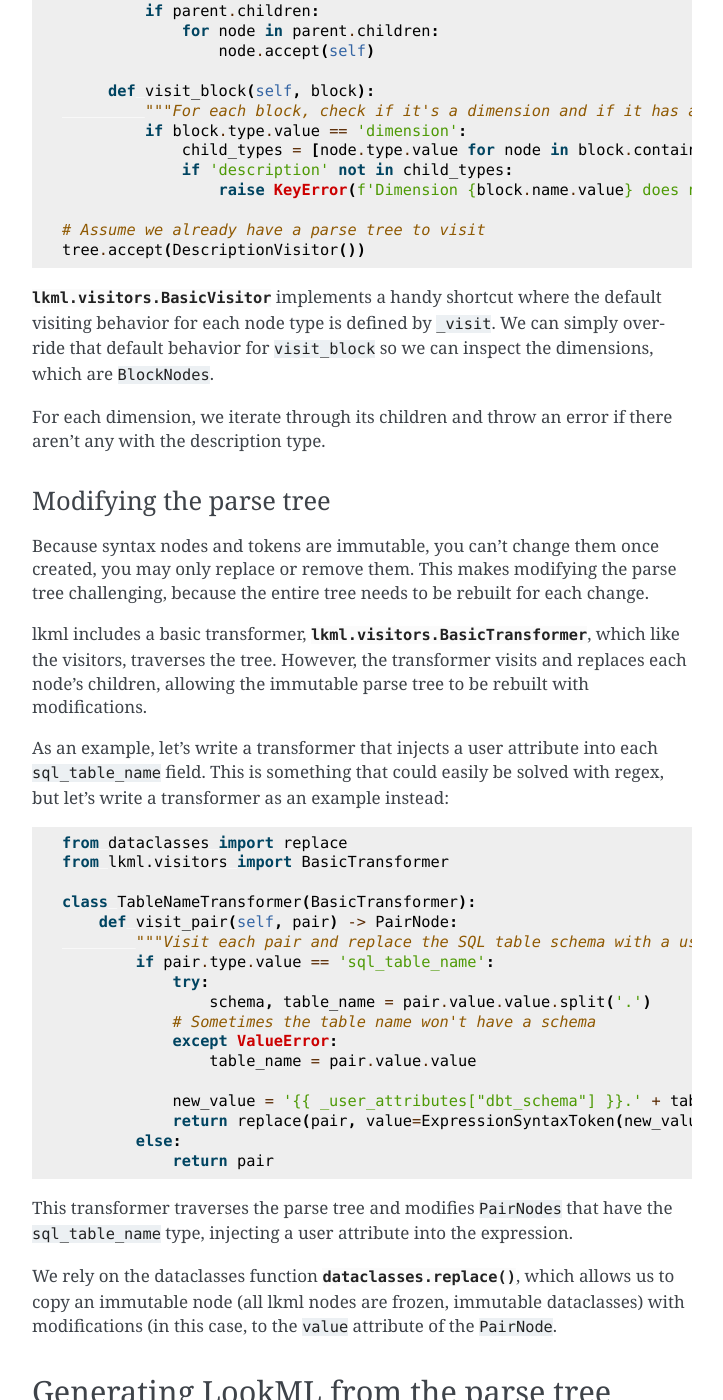
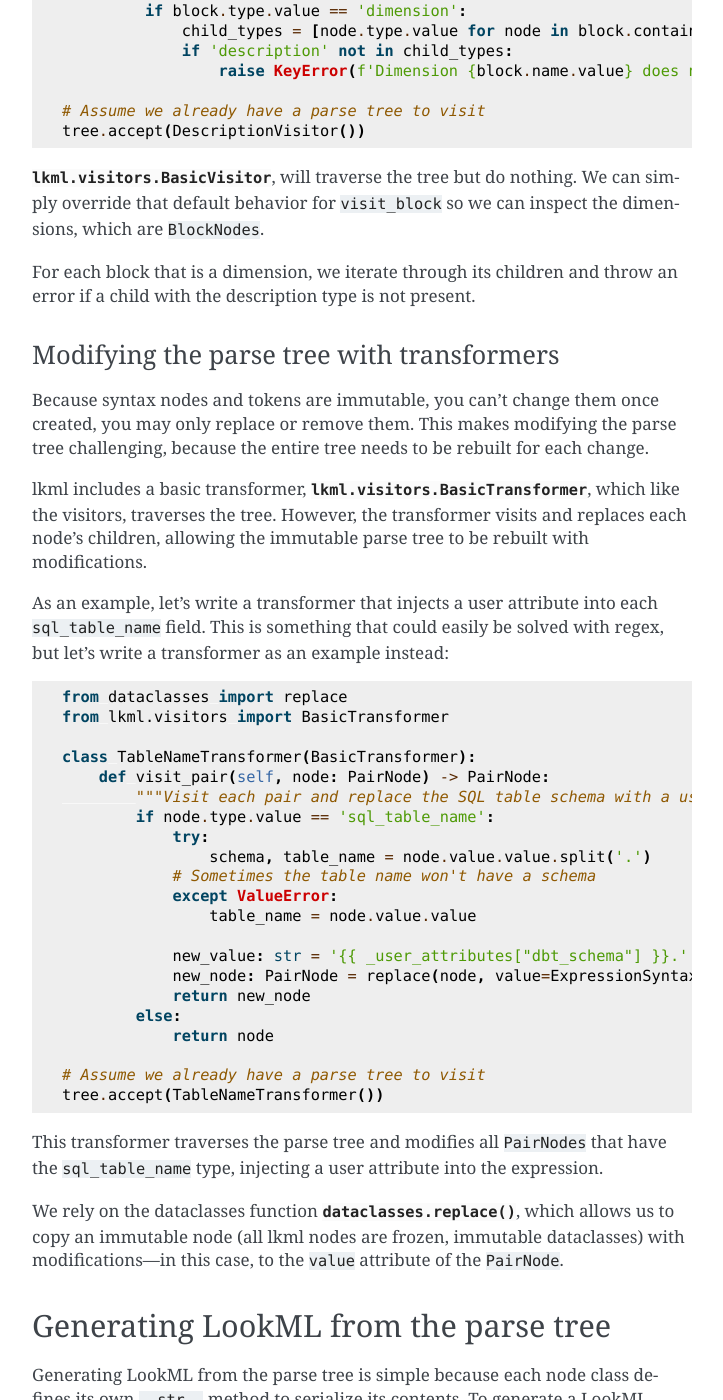
Before and after one commit to joshtemple/lkml, a Sphinx documentation site: the page built from docs/source/advanced.rst, in a window 1280 px wide and 1400 px high, scrolled down 3419 px. Shown: the whole window, without its empty margins (388-1111 px from the left). Built offline with Sphinx 7.4.7, drawn with Linux system fonts in a browser that asks for light colours; some of the changed text lies outside the part shown.

Commit message:
More transformer docs

```diff
--- a/docs/source/advanced.rst
+++ b/docs/source/advanced.rst
@@ -101,9 +101,9 @@ To learn more about the parse tree and the different kinds of nodes, read the fu
 Traversing and modifying the parse tree
 ---------------------------------------
 
-The parse tree follows a design pattern called the `visitor pattern <https://en.wikipedia.org/wiki/Visitor_pattern>`_. The visitor pattern allows us to define flexible algorithms that interact with the tree without having to implement those algorithms on the tree itself.
+The parse tree follows a design pattern called the `visitor pattern <https://en.wikipedia.org/wiki/Visitor_pattern>`_. The visitor pattern allows us to define flexible algorithms that interact with the tree without having to implement those algorithms as methods on the tree's node classes.
 
-Each node implements a method called ``accept``, that accepts a :py:class:`lkml.tree.Visitor` instance and passes itself the corresponding ``visit_`` method on the visitor.
+Each node implements a method called ``accept``, that accepts a :py:class:`lkml.tree.Visitor` instance and passes itself to the corresponding ``visit_`` method on the visitor.
 
 Here's the ``accept`` method for a ``ListNode``.
 
@@ -125,13 +125,7 @@ For example, we could write a linting visitor that traverses the parse tree and
     from lkml.visitors import BasicVisitor
 
     class DescriptionVisitor(BasicVisitor):
-        def _visit(self, parent):
-            """For each node, visit its children."""
-            if parent.children:
-                for node in parent.children:
-                    node.accept(self)
-
-        def visit_block(self, block):
+        def visit_block(self, block: BlockNode):
             """For each block, check if it's a dimension and if it has a description."""
             if block.type.value == 'dimension':
                 child_types = [node.type.value for node in block.container.items]
@@ -141,12 +135,12 @@ For example, we could write a linting visitor that traverses the parse tree and
    # Assume we already have a parse tree to visit
    tree.accept(DescriptionVisitor())
 
-:py:class:`lkml.visitors.BasicVisitor` implements a handy shortcut where the default visiting behavior for each node type is defined by ``_visit``. We can simply override that default behavior for ``visit_block`` so we can inspect the dimensions, which are ``BlockNodes``.
+:py:class:`lkml.visitors.BasicVisitor`, will traverse the tree but do nothing. We can simply override that default behavior for ``visit_block`` so we can inspect the dimensions, which are ``BlockNodes``.
 
-For each dimension, we iterate through its children and throw an error if there aren't any with the description type.
+For each block that is a dimension, we iterate through its children and throw an error if a child with the description type is not present.
 
-Modifying the parse tree
-^^^^^^^^^^^^^^^^^^^^^^^^
+Modifying the parse tree with transformers
+^^^^^^^^^^^^^^^^^^^^^^^^^^^^^^^^^^^^^^^^^^
 Because syntax nodes and tokens are immutable, you can't change them once created, you may only replace or remove them. This makes modifying the parse tree challenging, because the entire tree needs to be rebuilt for each change.
 
 lkml includes a basic transformer, :py:class:`lkml.visitors.BasicTransformer`, which like the visitors, traverses the tree. However, the transformer visits and replaces each node's children, allowing the immutable parse tree to be rebuilt with modifications.
@@ -157,23 +151,27 @@ As an example, let's write a transformer that injects a user attribute into each
     from lkml.visitors import BasicTransformer
 
     class TableNameTransformer(BasicTransformer):
-        def visit_pair(self, pair) -> PairNode:
+        def visit_pair(self, node: PairNode) -> PairNode:
             """Visit each pair and replace the SQL table schema with a user attribute."""
-            if pair.type.value == 'sql_table_name':
+            if node.type.value == 'sql_table_name':
                 try:
-                    schema, table_name = pair.value.value.split('.')
+                    schema, table_name = node.value.value.split('.')
                 # Sometimes the table name won't have a schema
                 except ValueError:
-                    table_name = pair.value.value
+                    table_name = node.value.value
 
-                new_value = '{{ _user_attributes["dbt_schema"] }}.' + table_name
-                return replace(pair, value=ExpressionSyntaxToken(new_value))
+                new_value: str = '{{ _user_attributes["dbt_schema"] }}.' + table_name
+                new_node: PairNode = replace(node, value=ExpressionSyntaxToken(new_value))
+                return new_node
             else:
-                return pair
+                return node
 
-This transformer traverses the parse tree and modifies ``PairNodes`` that have the ``sql_table_name`` type, injecting a user attribute into the expression.
+    # Assume we already have a parse tree to visit
+    tree.accept(TableNameTransformer())
 
-We rely on the dataclasses function :py:func:`dataclasses.replace`, which allows us to copy an immutable node (all lkml nodes are frozen, immutable dataclasses) with modifications (in this case, to the ``value`` attribute of the ``PairNode``.
+This transformer traverses the parse tree and modifies all ``PairNodes`` that have the ``sql_table_name`` type, injecting a user attribute into the expression.
+
+We rely on the dataclasses function :py:func:`dataclasses.replace`, which allows us to copy an immutable node (all lkml nodes are frozen, immutable dataclasses) with modifications---in this case, to the ``value`` attribute of the ``PairNode``.
 
 Generating LookML from the parse tree
 -------------------------------------
```
